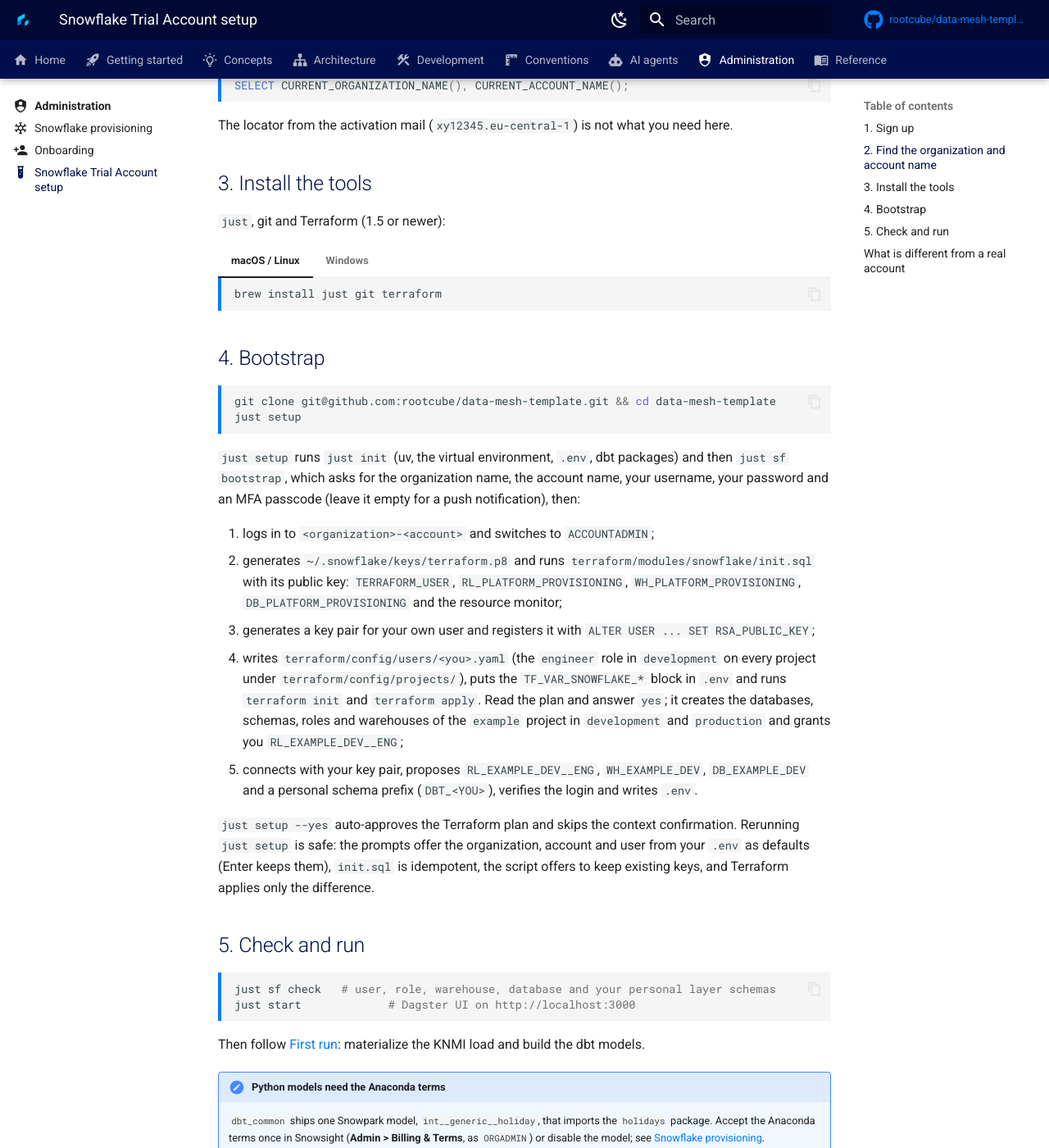
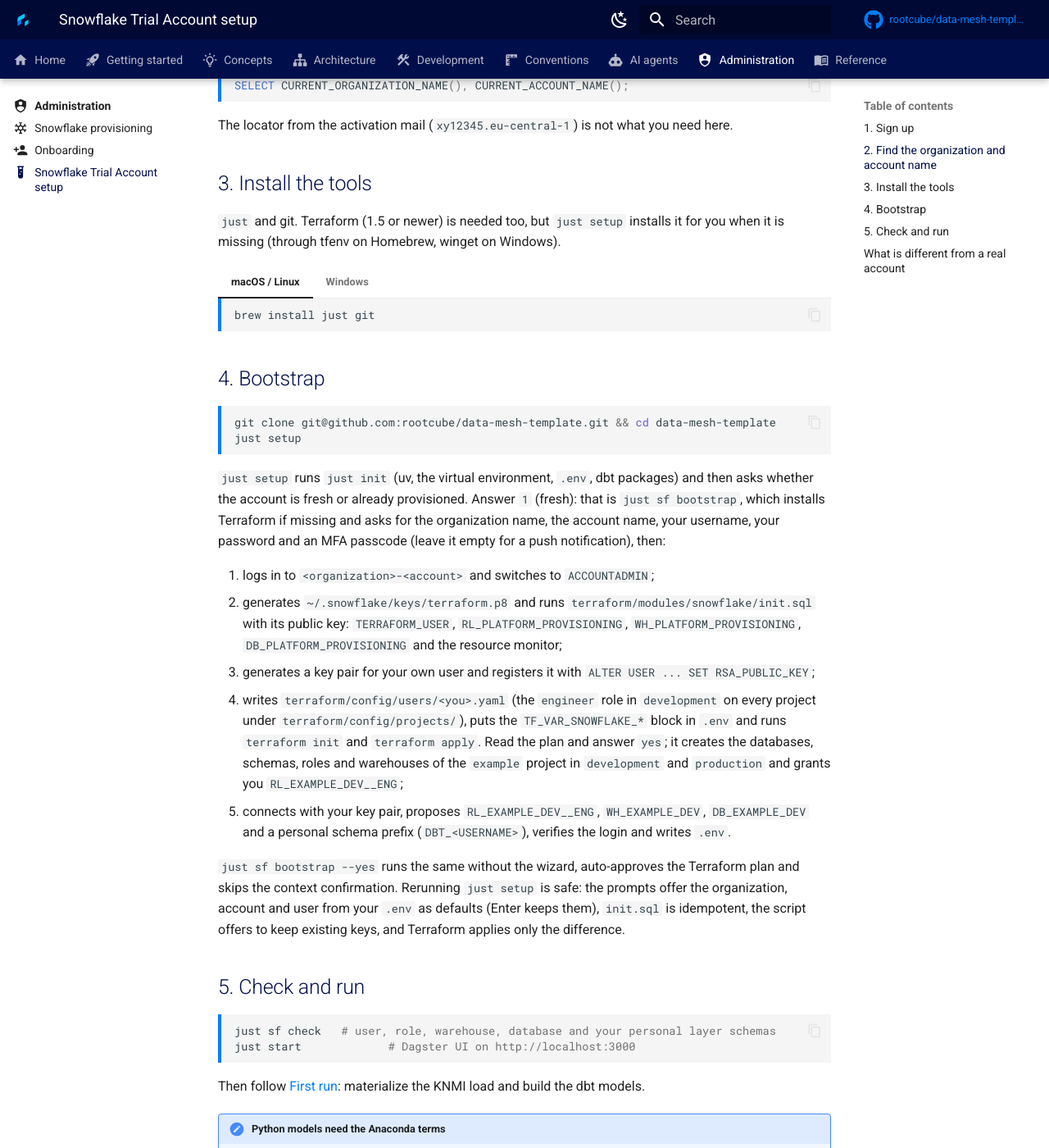
Before and after one commit to rootcube/data-mesh-template, an MkDocs documentation site: the page built from docs/administration/snowflake-trial-account-setup.md, in a window 1280 px wide and 1400 px high, scrolled down 767 px. Shown: the whole window at 82% size. Built offline with MkDocs 1.6.1 and Material for MkDocs 9.7.7, drawn with Linux system fonts in a browser that asks for light colours; comment, search, counter and statistics services are not loaded.

Commit message:
feat: enhance setup instructions for clarity and usability, including Terraform installation guidance

````diff
--- a/docs/administration/snowflake-trial-account-setup.md
+++ b/docs/administration/snowflake-trial-account-setup.md
@@ -37,12 +37,13 @@
 
 ## 3. Install the tools
 
-`just`, git and Terraform (1.5 or newer):
+`just` and git. Terraform (1.5 or newer) is needed too, but `just setup` installs it for you
+when it is missing (through tfenv on Homebrew, winget on Windows).
 
 === "macOS / Linux"
 
     ```bash
-    brew install just git terraform
+    brew install just git
     ```
 
 === "Windows"
@@ -60,9 +60,11 @@
 just setup
 ```
 
-`just setup` runs `just init` (uv, the virtual environment, `.env`, dbt packages) and then
-`just sf bootstrap`, which asks for the organization name, the account name, your
-username, your password and an MFA passcode (leave it empty for a push notification), then:
+`just setup` runs `just init` (uv, the virtual environment, `.env`, dbt packages) and then asks
+whether the account is fresh or already provisioned. Answer `1` (fresh): that is
+`just sf bootstrap`, which installs Terraform if missing and asks for the organization name, the
+account name, your username, your password and an MFA passcode (leave it empty for a push
+notification), then:
 
 1. logs in to `<organization>-<account>` and switches to `ACCOUNTADMIN`;
 2. generates `~/.snowflake/keys/terraform.p8` and runs `terraform/modules/snowflake/init.sql`
@@ -75,11 +77,11 @@
    the databases, schemas, roles and warehouses of the `example` project in `development` and
    `production` and grants you `RL_EXAMPLE_DEV__ENG`;
 5. connects with your key pair, proposes `RL_EXAMPLE_DEV__ENG`, `WH_EXAMPLE_DEV`,
-   `DB_EXAMPLE_DEV` and a personal schema prefix (`DBT_<YOU>`), verifies the login and writes
+   `DB_EXAMPLE_DEV` and a personal schema prefix (`DBT_<USERNAME>`), verifies the login and writes
    `.env`.
 
-`just setup --yes` auto-approves the Terraform plan and skips the context confirmation.
-Rerunning `just setup` is safe: the prompts offer the organization, account and user from your
+`just sf bootstrap --yes` runs the same without the wizard, auto-approves the Terraform plan
+and skips the context confirmation. Rerunning `just setup` is safe: the prompts offer the organization, account and user from your
 `.env` as defaults (Enter keeps them), `init.sql` is idempotent, the script offers to keep
 existing keys, and Terraform applies only the difference.
 
````
Also changed, not shown: other parts of docs/administration/snowflake-trial-account-setup.md (+0 -1 lines), AGENTS.md (+1 -1 lines), docs/reference/commands.md (+1 -1 lines), terraform/README.md (+2 -2 lines).
